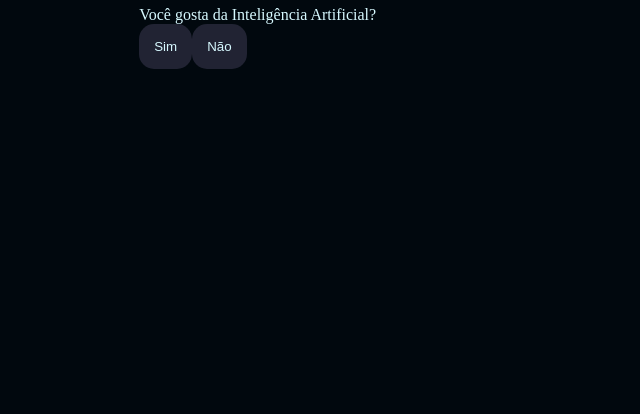
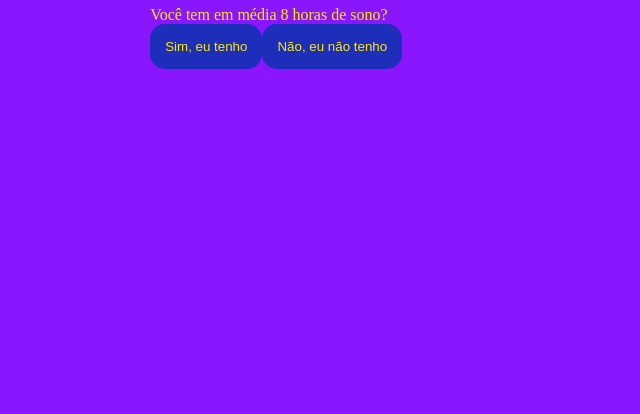
Before and after one commit to YuriGameplays/IA3E, a plain HTML site: page index.html in a window 1280 px wide. Shown: the part 402-816 px from the top of the page, without its empty margins (319-959 px from the left). Drawn offline with Linux system fonts and the light colour scheme.

Commit message:
Add files via upload

```diff
--- a/index.html
+++ b/index.html
@@ -5,12 +5,12 @@
     <meta charset="UTF-8">
     <meta name="viewport" content="width=device-width, initial-scale=1.0">
     <link rel="stylesheet" href="style.css">
-    <title>Você decide o futuro da IA</title>
+    <title>Saúde em primeiro lugar</title>
 </head>
 
 <body>
     <div class="caixa-principal">
-        <h1>Você decide o futuro da IA</h1>
+        <h1>Saúde em primeiro lugar</h1>
         <div class="caixa-pergunta"></div>
         <div class="caixa-alternativa"></div>
         <div class="caixa-resultado">
--- a/script.js
+++ b/script.js
@@ -2,41 +2,43 @@ const caixaPrincipal = document.querySelector('.caixa-principal');
 const caixaPergunta = document.querySelector('.caixa-pergunta');
 const caixaAlternativa = document.querySelector('.caixa-alternativa');
 const caixaResultado = document.querySelector('.caixa-resultado');
+const textoResultado = document.querySelector('.texto-resultado');
+
 
 const perguntas = [//abre a lista de objetos (itens)
     {//abre o item
-        enunciado: "Você gosta da Inteligência Artificial?",
+        enunciado: "Você tem em média 8 horas de sono?",
         alternativas: [{
-            texto: "Sim",
-            afirmação: "Afirmação da alternativa 1"
+            texto: "Sim, eu tenho",
+            afirmação: "durmo em média 8 horas por dia"
         },
         {
-            texto: "Não",
-            afirmação: "Afirmação da alternativa"
+            texto: "Não, eu não tenho",
+            afirmação: "durmo menos que 8 horas por dia"
         }
         ]
     },
     {
-        enunciado: "Pergunta 2",
+        enunciado: "Você bebe 2 litros de água por dia?",
         alternativas: [{
-            texto: "Quem sabe...",
-            afirmação: "Afirmação da alternativa 1"
+            texto: "Sim, eu bebo",
+            afirmação: "bebo 2 litros ou mais de água por dia"
         },
         {
-            texto:"Talvez",
-            afirmação:"Afirmação da alternativa 2"
+            texto:"Não, eu não bebo",
+            afirmação:"bebo menos de 2 litros de água por dia"
         }
         ]
     },
     {
-        enunciado: "Pergunta 3",
+        enunciado: "Você faz exercícios fisicos??",
         alternativas: [{
-            texto: "Sim",
-            afirmação: "Afirmação da alternativa 1"
+            texto: "Sim, eu faço",
+            afirmação: "pratico exercícios regularmente"
         },
         {
-            texto: "Não",
-            afirmação: "Afirmação da alternativa"
+            texto: "Não, eu não faço",
+            afirmação: "sou sedentario"
         }
         ]
     }
--- a/style.css
+++ b/style.css
@@ -1,9 +1,9 @@
     :root{
-    --cor-fundo: #01080E;
-    --cor-principal: #0b0d20;
-    --cor-secundaria: #212333;
-    --cor-destaque: #2dbefd;
-    --cor-texto: #D7F9FF;
+    --cor-fundo: #8a15ff;
+    --cor-principal: #000000;
+    --cor-secundaria: #1c2eba;
+    --cor-destaque: #d6377e;
+    --cor-texto: #fceb08;
 }
 body{
     background-color: var(--cor-fundo);
```
